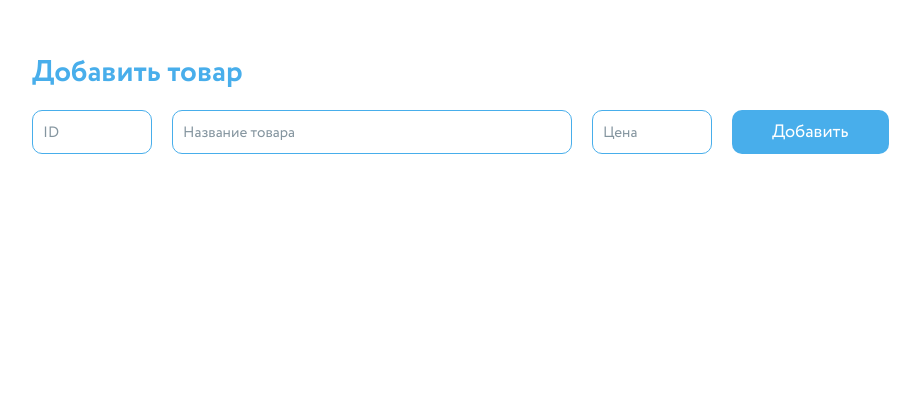
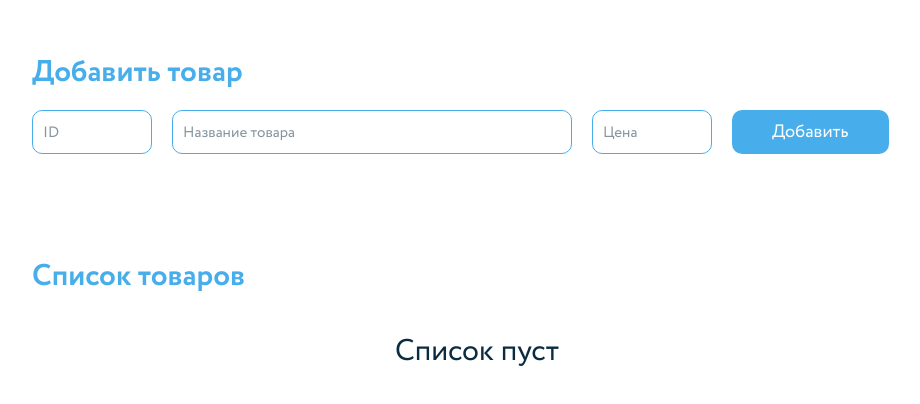
Before and after one commit to mirael26/cart-blank, a React app: page / in a window 1280 px wide. Shown: the top 404 px of the page, without its empty margins (148-1068 px from the left). Built offline with nearby package versions, Linux system fonts and the light colour scheme.

Commit message:
Add product liist component

```diff
--- a/src/components/app/app.tsx
+++ b/src/components/app/app.tsx
@@ -10,19 +10,20 @@ import Discount from "../discount/discount";
 
 
 const App = (): JSX.Element => {
-  const [products, setProducts] = useState(null);
+  const [products, setProducts] = useState([]);
   const [discount, setDiscount] = useState(0);
 
   const addNewProduct = (product: Product) => {
     const newProducts = products.slice();
     newProducts.push(product);
+    console.log(newProducts);
     setProducts(newProducts);
   };
 
   return (
     <React.Fragment>
       <NewProduct addNewProduct={addNewProduct} />
-      <ProductList/>
+      <ProductList products={products} setProducts={setProducts}/>
       <Statictics />
       <Discount />
     </React.Fragment>
--- a/src/components/product-list/product-list.scss
+++ b/src/components/product-list/product-list.scss
@@ -0,0 +1,17 @@
+.product-list {
+  display: flex;
+  flex-direction: column;
+  gap: 30px;
+  max-width: 1250px;
+  padding: 50px 180px 50px;
+}
+
+.product-list__title {
+  @include h2;
+}
+
+.product-list__empty-message {
+  @include text;
+  text-align: center;
+  font-size: 30px;
+}
--- a/src/components/product-list/product-list.tsx
+++ b/src/components/product-list/product-list.tsx
@@ -1,8 +1,30 @@
 import * as React from "react";
 
-const ProductList = (): JSX.Element => {
+import { Products } from "../../types";
+
+import Product from "../product/product";
+
+interface ProductListProps {
+  products: Products,
+  setProducts: (products: Products) => void,
+};
+
+const ProductList = ({ products, setProducts }: ProductListProps): JSX.Element => {
+  const deleteProduct = (deletedProductId: number) => {
+    const newProducts = products.filter(product => product.id !== deletedProductId);
+    setProducts(newProducts);
+  }
+
   return (
-    <div className="product-list"></div>
+    <div className="product-list">
+      <h2 className="product-list__title">Список товаров</h2>
+      {!products.length
+        ? <p className="product-list__empty-message">Список пуст</p>
+        : products.map((product, i) => {
+          return <Product product={product} deleteProduct={deleteProduct} key={i} />
+        })
+      }
+    </div>
   );
 };
 
--- /dev/null
+++ b/src/components/product/product.scss
@@ -0,0 +1,26 @@
+.product {
+  display: flex;
+  gap: 20px;
+  align-items: center;
+}
+
+.product__id {
+  @include text;
+  width: 10%;
+}
+
+.product__name {
+  @include text;
+  width: 10%;
+  flex-grow: 1;
+
+}
+
+.product__price {
+  @include text;
+  width: 10%;
+}
+
+.product__delete-button {
+  @include button;
+}
--- /dev/null
+++ b/src/components/product/product.tsx
@@ -0,0 +1,21 @@
+import * as React from "react";
+
+import { Product } from "../../types";
+
+interface ProductProps {
+  product: Product,
+  deleteProduct: (id: number) => void
+};
+
+const Product = ({ product, deleteProduct }:ProductProps): JSX.Element => {
+  return (
+    <div className="product">
+      <div className="product__id">{product.id}</div>
+      <div className="product__name">{product.name}</div>
+      <div className="product__price">{product.price} руб.</div>
+      <button className="product__delete-button" onClick={() => deleteProduct(+product.id)}>Удалить</button>
+    </div>
+  );
+};
+
+export default Product;
--- a/src/main.scss
+++ b/src/main.scss
@@ -7,5 +7,6 @@
 @import './components/app/app.scss';
 @import './components/new-product/new-product.scss';
 @import './components/product-list/product-list.scss';
+@import './components/product/product.scss';
 @import './components/statistics/statistics.scss';
 @import './components/discount/discount.scss';
```
